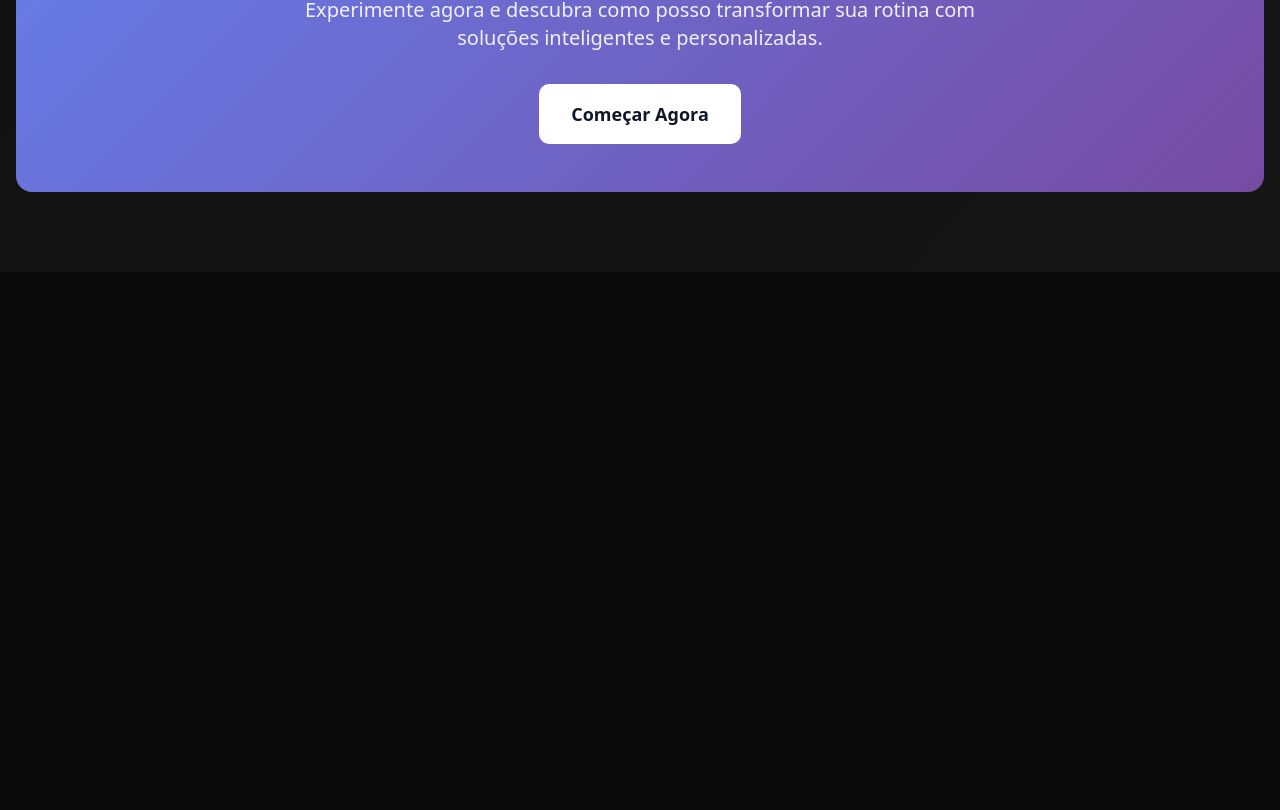
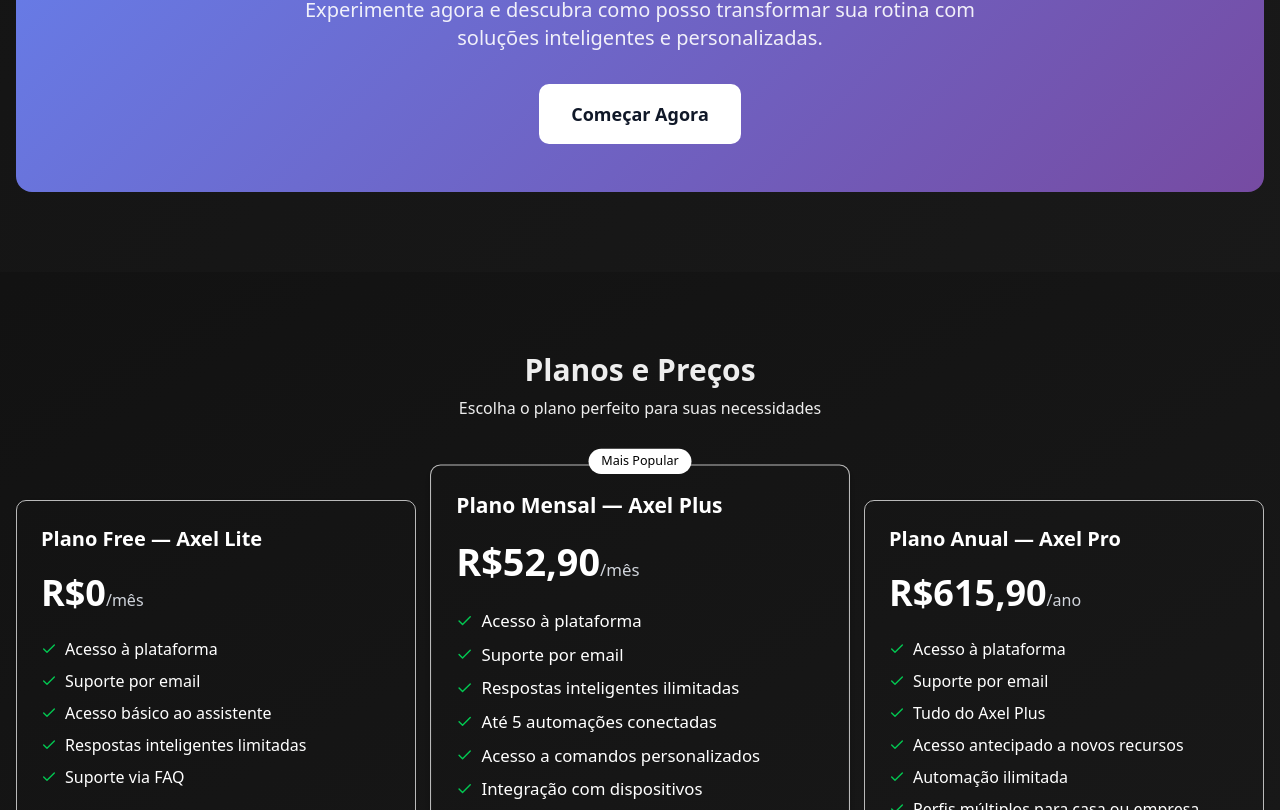
Before and after one commit to duduzinmuller/axel, a Next.js app: page / in a window 1280 px wide. Shown: the part 1990-2800 px from the top of the page. Before the commit the page ends 2262 px from the top, so only its background shows below. Built offline with nearby package versions, Linux system fonts and the light colour scheme.

Commit message:
feat: add PricingPlans and PricingCard components for subscription options

```diff
--- /dev/null
+++ b/app/_components/PricingCard.tsx
@@ -0,0 +1,91 @@
+import { Check, X } from "lucide-react";
+import { Button } from "@/components/ui/button";
+import { cn } from "@/lib/utils";
+import { useRouter } from "next/navigation";
+
+export interface PricingFeature {
+  name: string;
+  included: boolean;
+}
+
+export interface PricingCardProps {
+  title: string;
+  price: string;
+  description: string;
+  features: PricingFeature[];
+  buttonText: string;
+  popular?: boolean;
+  className?: string;
+  planType?: "mensal" | "anual" | "free";
+  time?: string;
+}
+
+export function PricingCard({
+  title,
+  price,
+  description,
+  features,
+  buttonText,
+  popular = false,
+  className,
+  time = "mês",
+  planType = "mensal",
+}: PricingCardProps) {
+  const router = useRouter();
+
+  return (
+    <div
+      className={cn(
+        "relative mt-10 flex transform flex-col rounded-lg border border-gray-200 bg-white p-6 shadow-sm transition-all dark:border-white/70 dark:bg-transparent",
+        popular && "mt-4 scale-105 shadow-md",
+        className,
+      )}
+    >
+      {popular && (
+        <div className="absolute -top-4 right-0 left-0 mx-auto w-fit rounded-full bg-black px-3 py-1 text-xs font-medium text-white dark:bg-white dark:text-black">
+          Mais Popular
+        </div>
+      )}
+      <div className="mb-4 flex flex-col gap-1">
+        <h3 className="text-xl font-bold text-black dark:text-white">
+          {title}
+        </h3>
+        <p className="text-sm text-gray-600 dark:text-gray-300">
+          {description}
+        </p>
+      </div>
+      <div className="mb-6">
+        <span className="text-4xl font-bold text-black dark:text-white">
+          {price}
+        </span>
+        <span className="text-gray-600 dark:text-gray-300">/{time}</span>
+      </div>
+      <ul className="mb-6 flex flex-col gap-2">
+        {features.map((feature, index) => (
+          <li key={index} className="flex items-center gap-2">
+            {feature.included ? (
+              <Check className="h-4 w-4 text-green-500" />
+            ) : (
+              <X className="h-4 w-4 text-gray-400 dark:text-gray-500" />
+            )}
+            <span
+              className={cn(
+                feature.included
+                  ? "text-black dark:text-white"
+                  : "text-gray-400 dark:text-gray-500",
+              )}
+            >
+              {feature.name}
+            </span>
+          </li>
+        ))}
+      </ul>
+      <Button
+        onClick={() => router.push(`/checkout?plan=${planType}`)}
+        className="mt-auto cursor-pointer border border-black bg-transparent text-black transition-colors hover:bg-black hover:text-white dark:border-white dark:text-white dark:hover:bg-white dark:hover:text-black"
+      >
+        {buttonText}
+      </Button>
+    </div>
+  );
+}
--- /dev/null
+++ b/app/_components/PricingPlans.tsx
@@ -0,0 +1,77 @@
+"use client";
+
+import { PricingCard, type PricingFeature } from "./PricingCard";
+
+export function PricingPlans() {
+  const commonFeatures: PricingFeature[] = [
+    { name: "Acesso à plataforma", included: true },
+    { name: "Suporte por email", included: true },
+  ];
+
+  const plans = [
+    {
+      title: "Plano Free — Axel Lite",
+      price: "R$0",
+      description: "",
+      buttonText: "Iniciar Assinatura",
+      popular: false,
+      planType: "free" as const,
+      features: [
+        ...commonFeatures,
+        { name: "Acesso básico ao assistente", included: true },
+        { name: "Respostas inteligentes limitadas", included: true },
+        { name: "Suporte via FAQ", included: true },
+      ],
+    },
+    {
+      title: "Plano Mensal — Axel Plus",
+      price: "R$52,90",
+      description: "",
+      buttonText: "Iniciar Assinatura",
+      popular: true,
+      planType: "mensal" as const,
+      features: [
+        ...commonFeatures,
+        { name: "Respostas inteligentes ilimitadas", included: true },
+        { name: "Até 5 automações conectadas", included: true },
+        { name: "Acesso a comandos personalizados", included: true },
+        { name: "Integração com dispositivos", included: true },
+        { name: "Suporte por chat", included: true },
+      ],
+    },
+    {
+      title: "Plano Anual — Axel Pro",
+      price: "R$615,90",
+      description: "",
+      buttonText: "Iniciar Assinatura",
+      popular: false,
+      time: "ano",
+      planType: "anual" as const,
+      features: [
+        ...commonFeatures,
+        { name: "Tudo do Axel Plus", included: true },
+        { name: "Acesso antecipado a novos recursos", included: true },
+        { name: "Automação ilimitada", included: true },
+        { name: "Perfis múltiplos para casa ou empresa", included: true },
+        { name: "Suporte premium", included: true },
+      ],
+    },
+  ];
+
+  return (
+    <div className="from-muted/20 to-muted/40 bg-gradient-to-br py-20">
+      <div className="container mx-auto px-4">
+        <div className="mb-10 text-center">
+          <h2 className="mb-2 text-3xl font-bold">Planos e Preços</h2>
+          <p>Escolha o plano perfeito para suas necessidades</p>
+        </div>
+
+        <div className="relative mt-8 grid grid-cols-1 gap-6 md:grid-cols-3">
+          {plans.map((plan, index) => (
+            <PricingCard key={index} {...plan} />
+          ))}
+        </div>
+      </div>
+    </div>
+  );
+}
--- a/app/globals.css
+++ b/app/globals.css
@@ -79,39 +79,33 @@
 }
 
 .dark {
-  --background: oklch(0.145 0 0);
-  --foreground: oklch(0.985 0 0);
-  --card: oklch(0.205 0 0);
-  --card-foreground: oklch(0.985 0 0);
-  --popover: oklch(0.205 0 0);
-  --popover-foreground: oklch(0.985 0 0);
-  --primary: oklch(0.922 0 0);
-  --primary-foreground: oklch(0.205 0 0);
-  --secondary: oklch(0.269 0 0);
-  --secondary-foreground: oklch(0.985 0 0);
-  --muted: oklch(0.269 0 0);
-  --muted-foreground: oklch(0.708 0 0);
-  --accent: oklch(0.269 0 0);
-  --accent-foreground: oklch(0.985 0 0);
-  --destructive: oklch(0.704 0.191 22.216);
-  --border: oklch(1 0 0 / 10%);
-  --input: oklch(1 0 0 / 15%);
-  --ring: oklch(0.556 0 0);
-  --chart-1: oklch(0.488 0.243 264.376);
-  --chart-2: oklch(0.696 0.17 162.48);
-  --chart-3: oklch(0.769 0.188 70.08);
-  --chart-4: oklch(0.627 0.265 303.9);
-  --chart-5: oklch(0.645 0.246 16.439);
-  --sidebar: oklch(0.205 0 0);
-  --sidebar-foreground: oklch(0.985 0 0);
-  --sidebar-primary: oklch(0.488 0.243 264.376);
-  --sidebar-primary-foreground: oklch(0.985 0 0);
-  --sidebar-accent: oklch(0.269 0 0);
-  --sidebar-accent-foreground: oklch(0.985 0 0);
-  --sidebar-border: oklch(1 0 0 / 10%);
-  --sidebar-ring: oklch(0.556 0 0);
+  --background: oklch(0.15 0 240);
+  --foreground: oklch(0.95 0 240);
+  --card: oklch(0.2 0 240);
+  --card-foreground: oklch(0.95 0 240);
+  --popover: oklch(0.2 0 240);
+  --popover-foreground: oklch(0.95 0 240);
+  --primary: oklch(0.52 0.25 220);
+  --primary-foreground: oklch(0.2 0 240);
+  --secondary: oklch(0.3 0 240);
+  --secondary-foreground: oklch(0.95 0 240);
+  --muted: oklch(0.3 0 240);
+  --muted-foreground: oklch(0.55 0 240);
+  --accent: oklch(0.3 0 240);
+  --accent-foreground: oklch(0.95 0 240);
+  --destructive: oklch(0.55 0.2 40);
+  --border: oklch(0.85 0 240 / 0.4);
+  --input: oklch(0.85 0 240 / 0.3);
+  --ring: oklch(0.52 0 240);
+  --sidebar: oklch(0.2 0 240);
+  --sidebar-foreground: oklch(0.95 0 240);
+  --sidebar-primary: oklch(0.52 0.25 220);
+  --sidebar-primary-foreground: oklch(0.95 0 240);
+  --sidebar-accent: oklch(0.3 0 240);
+  --sidebar-accent-foreground: oklch(0.95 0 240);
+  --sidebar-border: oklch(0.85 0 240 / 0.4);
+  --sidebar-ring: oklch(0.52 0 240);
 }
-
 .bg-gradient-axel {
   background-image: linear-gradient(135deg, #667eea 0%, #764ba2 100%);
 }
--- a/app/page.tsx
+++ b/app/page.tsx
@@ -1,11 +1,13 @@
 import AboutSection from "./_components/AboutSection";
 import HeroSection from "./_components/HeroSection";
+import { PricingPlans } from "./_components/PricingPlans";
 
 export default function Home() {
   return (
     <div className="min-h-screen">
       <HeroSection />
       <AboutSection />
+      <PricingPlans />
     </div>
   );
 }
```
